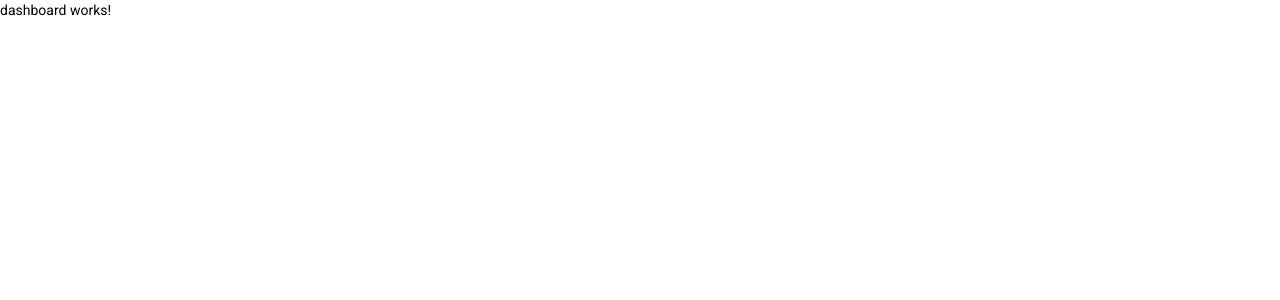
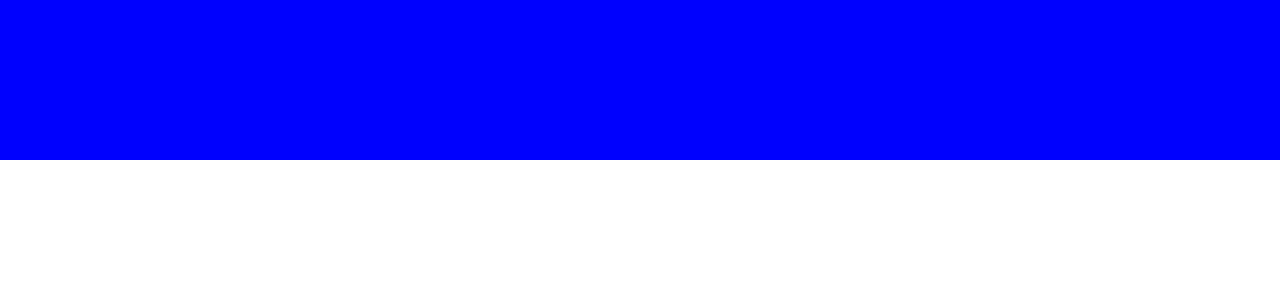
Before and after one commit to DouglasMonteles/calculadora-numeros-binarios, an Angular app in the folder calculadora-web/: page /dashboard in a window 1280 px wide. Shown: the top 300 px of the page. Built offline with nearby package versions, Linux system fonts and the light colour scheme.

Commit message:
Craindo o componente Calculator

```diff
--- a/calculadora-web/src/app/app.component.html
+++ b/calculadora-web/src/app/app.component.html
@@ -1 +1 @@
-<router-outlet></router-outlet>
+<app-header></app-header>
--- /dev/null
+++ b/calculadora-web/src/app/components/calculator/calculator.component.html
@@ -0,0 +1 @@
+<router-outlet></router-outlet>
--- /dev/null
+++ b/calculadora-web/src/app/components/calculator/calculator.component.ts
@@ -0,0 +1,15 @@
+import { Component, OnInit } from '@angular/core';
+
+@Component({
+  selector: 'app-calculator',
+  templateUrl: './calculator.component.html',
+  styleUrls: ['./calculator.component.css']
+})
+export class CalculatorComponent implements OnInit {
+
+  constructor() { }
+
+  ngOnInit(): void {
+  }
+
+}
--- /dev/null
+++ b/calculadora-web/src/app/components/header/header.component.css
@@ -0,0 +1,6 @@
+.header {
+  width: 100vw;
+  height: 20vh;
+  background: blue;
+  margin-bottom: 10px;
+}
--- /dev/null
+++ b/calculadora-web/src/app/components/header/header.component.html
@@ -0,0 +1,3 @@
+<div class="header">
+
+</div>
--- /dev/null
+++ b/calculadora-web/src/app/components/header/header.component.ts
@@ -0,0 +1,15 @@
+import { Component, OnInit } from '@angular/core';
+
+@Component({
+  selector: 'app-header',
+  templateUrl: './header.component.html',
+  styleUrls: ['./header.component.css']
+})
+export class HeaderComponent implements OnInit {
+
+  constructor() { }
+
+  ngOnInit(): void {
+  }
+
+}
--- a/calculadora-web/src/app/pages/dashboard/dashboard.component.html
+++ b/calculadora-web/src/app/pages/dashboard/dashboard.component.html
@@ -1 +1,2 @@
-<p>dashboard works!</p>
+<app-header></app-header>
+<app-calculator></app-calculator>
```
Also changed, not shown: calculadora-web/src/app/app.module.ts (+7 -1 lines), calculadora-web/src/app/components/calculator/calculator.component.css (added), 2 other files (tests, documents, lock files or other folders).
